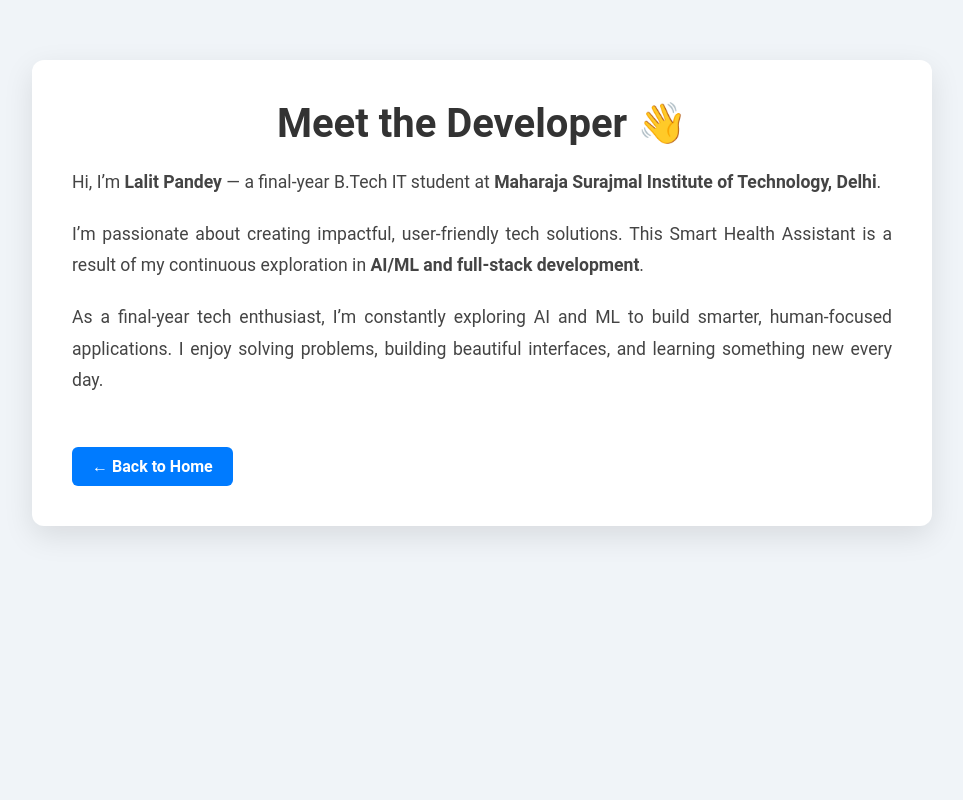
After one commit to LalitPandey12911/smart-health-assistance-database, a Flask app: page /developer in a window 1280 px wide. The commit adds this page. Shown: the whole page, without its empty margins (158-1121 px from the left). Run offline with Flask 3, Linux system fonts and the light colour scheme; parts of the project's set-up code (start-up, migrations or seed data) failed here and were passed over.

Commit message:
create a new page for developer

```diff
--- a/app.py
+++ b/app.py
@@ -234,6 +234,11 @@ def contact():
 def privacy_policy():
     return render_template('privacy-policy.html')
 
+@app.route('/developer')
+def developer():
+    return render_template('developer.html')
+
+
 if __name__ == '__main__':
     import os
     port = int(os.environ.get('PORT', 5000))
--- a/static/styles.css
+++ b/static/styles.css
@@ -436,3 +436,31 @@ footer {
     width: 100% !important;
     height: 400px;
 }
+.about-section {
+    background: #f5f5f5;
+    padding: 2rem;
+    margin-top: 2rem;
+    border-radius: 10px;
+    text-align: center;
+  }
+  .about-section a {
+    color: #007bff;
+    text-decoration: none;
+  }
+  .back-btn {
+    display: inline-block;
+    margin-top: 30px;
+    padding: 10px 24px;
+    border-radius: 6px;
+    background-color: #007bff;
+    color: #ffffff !important; /* <-- force white text */
+    font-weight: 600;
+    font-size: 1rem;
+    text-decoration: none;
+    transition: background-color 0.3s ease;
+  }
+
+  .back-btn:hover {
+    background-color: #0056b3;
+    color: #ffffff !important; /* Ensure text remains visible on hover */
+  }
--- /dev/null
+++ b/templates/developer.html
@@ -0,0 +1,82 @@
+<!DOCTYPE html>
+<html lang="en">
+<head>
+  <meta charset="UTF-8" />
+  <meta name="viewport" content="width=device-width, initial-scale=1.0"/>
+  <title>About the Developer</title>
+  <link rel="stylesheet" href="{{ url_for('static', filename='styles.css') }}">
+  <style>
+    .about-container {
+      max-width: 900px;
+      margin: 60px auto;
+      padding: 40px;
+      background-color: #ffffff;
+      border-radius: 12px;
+      box-shadow: 0 10px 30px rgba(0, 0, 0, 0.1);
+      animation: fadeIn 1s ease-in-out;
+    }
+
+    .about-container h1 {
+      text-align: center;
+      font-size: 2.5rem;
+      margin-bottom: 20px;
+      color: #333;
+    }
+
+    .about-container p {
+      font-size: 1.1rem;
+      line-height: 1.8;
+      color: #444;
+      margin-bottom: 20px;
+      text-align: justify;
+    }
+
+    .about-container a {
+      color: #007bff;
+      text-decoration: none;
+      font-weight: bold;
+      transition: color 0.3s ease;
+    }
+
+    .about-container a:hover {
+      color: #0056b3;
+    }
+
+    .back-btn {
+      display: inline-block;
+      margin-top: 30px;
+      padding: 10px 20px;
+      border-radius: 6px;
+      background-color: #007bff;
+      color: #fff;
+      text-decoration: none;
+      transition: background 0.3s ease;
+    }
+
+    .back-btn:hover {
+      background-color: #0056b3;
+    }
+
+    @keyframes fadeIn {
+      from {
+        opacity: 0;
+        transform: translateY(30px);
+      }
+      to {
+        opacity: 1;
+        transform: translateY(0);
+      }
+    }
+  </style>
+</head>
+<body>
+  <div class="about-container">
+    <h1>Meet the Developer 👋</h1>
+    <p>Hi, I’m <strong>Lalit Pandey</strong> — a final-year B.Tech IT student at <strong>Maharaja Surajmal Institute of Technology, Delhi</strong>.</p>
+    <p>I’m passionate about creating impactful, user-friendly tech solutions. This Smart Health Assistant is a result of my continuous exploration in <strong>AI/ML and full-stack development</strong>.</p>
+    <p>As a final-year tech enthusiast, I’m constantly exploring AI and ML to build smarter, human-focused applications. I enjoy solving problems, building beautiful interfaces, and learning something new every day.</p>
+
+    <a class="back-btn" href="/">← Back to Home</a>
+  </div>
+</body>
+</html>
--- a/templates/index.html
+++ b/templates/index.html
@@ -19,6 +19,8 @@
                 <li><a href="/">Home</a></li>
                 <li><a href="/about">About</a></li>
                 <li><a href="/blog">Blog</a></li>
+                <li><a href="{{ url_for('developer') }}">Developer</a></li>
+
             </ul>
         </div>
     </header>
```
